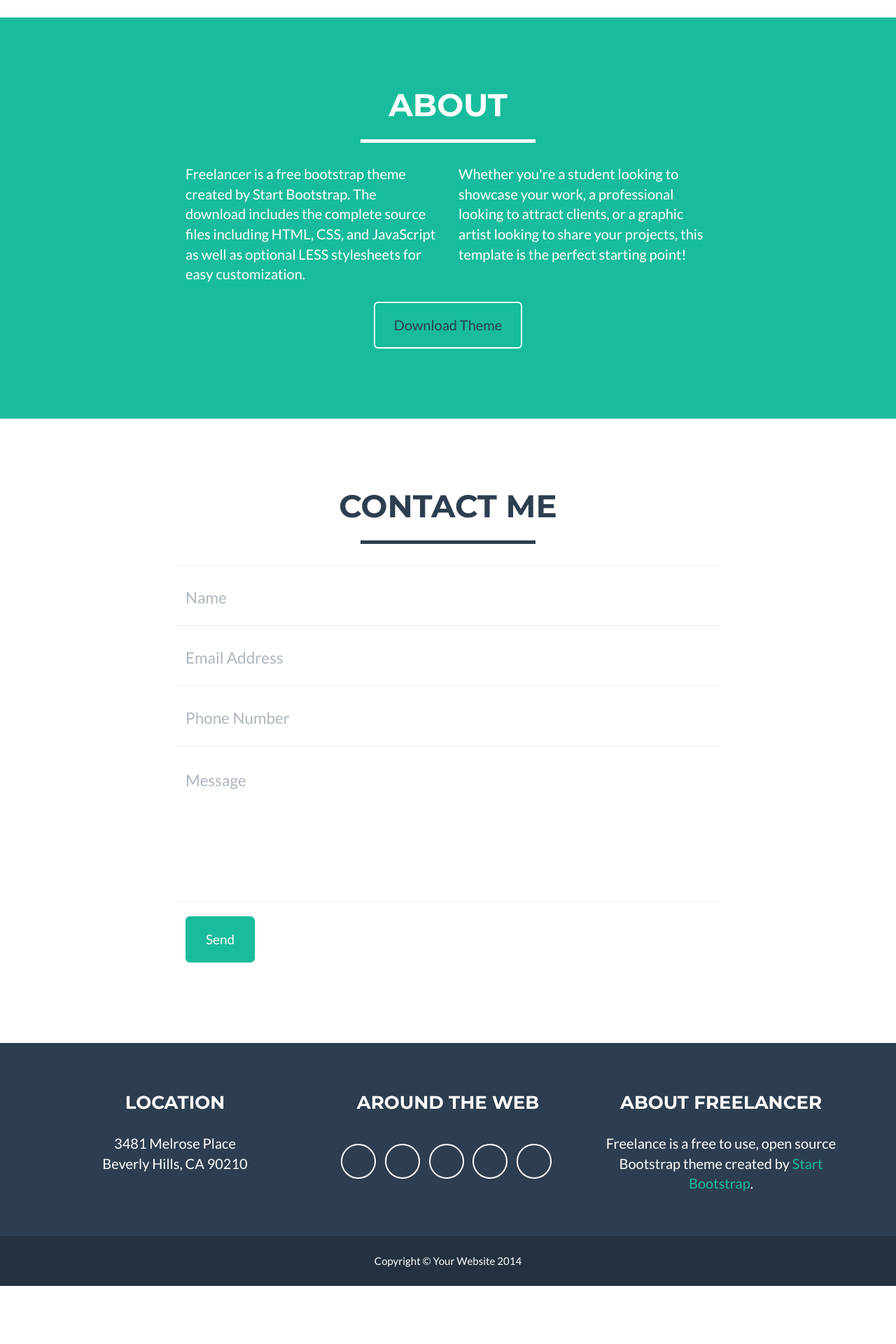
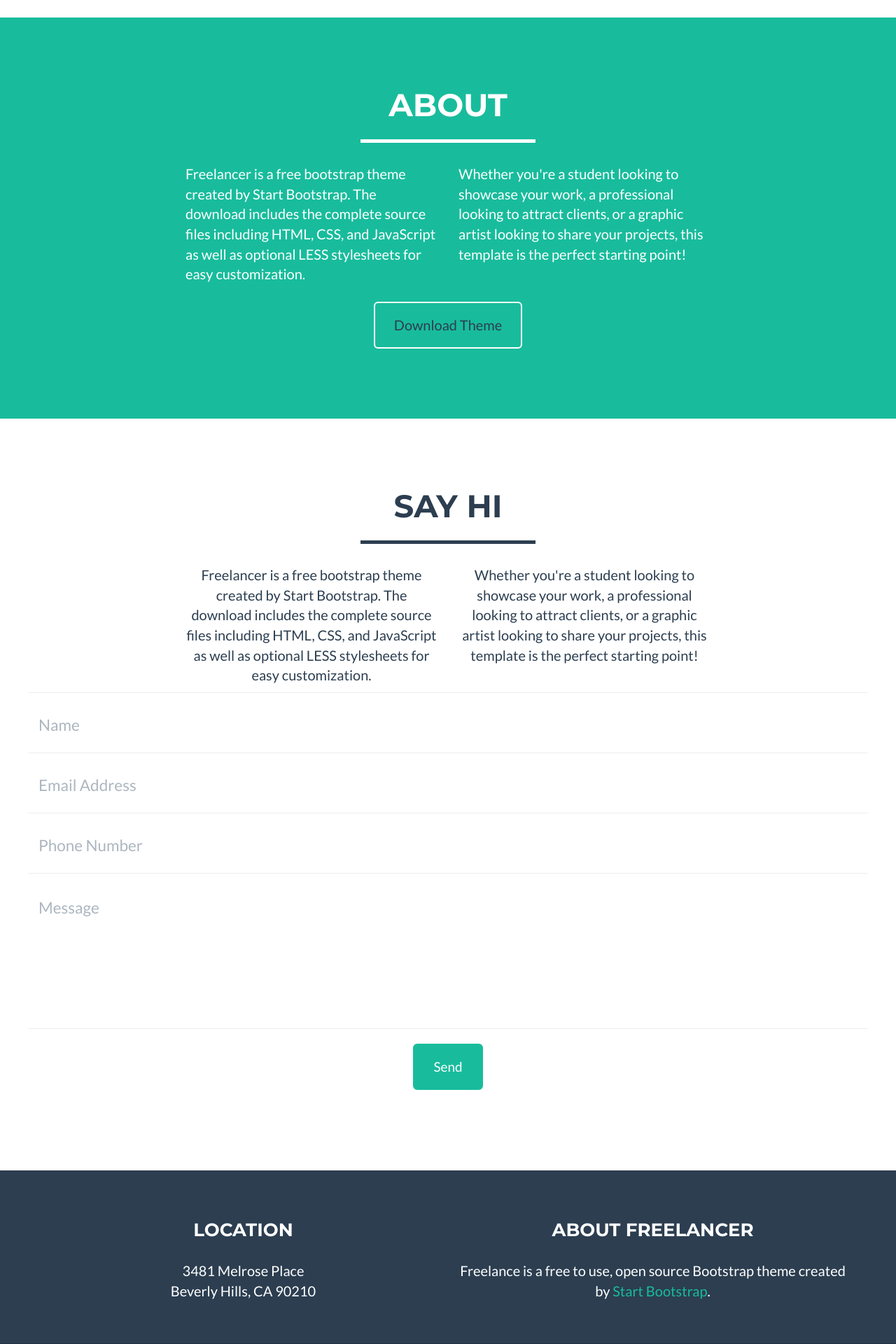
Before and after one commit to timmyreilly/YourDjangoSiteResume, a Django app: template app/templates/app/freelancer.html in a window 1280 px wide. Shown: the part 1640-3560 px from the top of the page at 70% size. Before the commit the page ends 3477 px from the top, so only its background shows below. Run offline with Django 3.2, Linux system fonts and the light colour scheme; the template is opened without the code that fills it: most values are stand-ins (such as "Sample title", 1, 10 or a date in 2020); some libraries are stand-ins or nearby versions.

Commit message:
about to remove contact

```diff
--- a/app/templates/app/freelancer.html
+++ b/app/templates/app/freelancer.html
@@ -11,7 +11,7 @@
 
     {% load staticfiles %}
 
-    <title>Freelancer - Start Bootstrap Theme</title>
+    <title>{{ title }}</title>
 
     <!-- Bootstrap Core CSS - Uses Bootswatch Flatly Theme: http://bootswatch.com/flatly/ -->
     <!--<link href="css/bootstrap.min.css" rel="stylesheet">-->
@@ -51,7 +51,7 @@
                     <span class="icon-bar"></span>
                     <span class="icon-bar"></span>
                 </button>
-                <a class="navbar-brand" href="#page-top">Start Bootstrap</a>
+                <a class="navbar-brand" href="#page-top">{{ your_name }} </a>
             </div>
 
             <!-- Collect the nav links, forms, and other content for toggling -->
@@ -83,9 +83,9 @@
                 <div class="col-lg-12">
                     <img class="img-responsive" src="{% static 'app/img/profile.png' %}" alt="">
                     <div class="intro-text">
-                        <span class="name">Start Bootstrap</span>
+                        <span class="name">Your Resume</span>
                         <hr class="star-light">
-                        <span class="skills">Web Developer - Graphic Artist - User Experience Designer</span>
+                        <span class="skills">What do you do?</span>
                     </div>
                 </div>
             </div>
@@ -97,7 +97,7 @@
         <div class="container">
             <div class="row">
                 <div class="col-lg-12 text-center">
-                    <h2>Portfolio</h2>
+                    <h2>Things I've Done</h2>
                     <hr class="star-primary">
                 </div>
             </div>
@@ -191,13 +191,29 @@
         </div>
     </section>
 
-    <!-- Contact Section -->
     <section id="contact">
         <div class="container">
             <div class="row">
                 <div class="col-lg-12 text-center">
+                    <h2>Say Hi</h2>
+                    <hr class="star-primary">
+                    <div class="row">
+                        <div class="col-lg-4 col-lg-offset-2">
+                            <p>Freelancer is a free bootstrap theme created by Start Bootstrap. The download includes the complete source files
+                                including HTML, CSS, and JavaScript as well as optional LESS stylesheets for easy customization.</p>
+                        </div>
+                        <div class="col-lg-4">
+                            <p>Whether you're a student looking to showcase your work, a professional looking to attract clients, or a graphic artist
+                                looking to share your projects, this template is the perfect starting point!</p>
+                        </div>
+
+    <!-- Contact Section -->
+    <!--
+        <section id="contact">
+        <div class="container">
+            <div class="row">
+                <div class="col-lg-12 text-center">
                     <h2>Contact Me</h2>
-                    <hr class="star-primary">
                 </div>
             </div>
             <div class="row">
@@ -251,31 +267,11 @@
         <div class="footer-above">
             <div class="container">
                 <div class="row">
-                    <div class="footer-col col-md-4">
+                    <div class="footer-col col-md-6">
                         <h3>Location</h3>
                         <p>3481 Melrose Place<br>Beverly Hills, CA 90210</p>
                     </div>
-                    <div class="footer-col col-md-4">
-                        <h3>Around the Web</h3>
-                        <ul class="list-inline">
-                            <li>
-                                <a href="#" class="btn-social btn-outline"><i class="fa fa-fw fa-facebook"></i></a>
-                            </li>
-                            <li>
-                                <a href="#" class="btn-social btn-outline"><i class="fa fa-fw fa-google-plus"></i></a>
-                            </li>
-                            <li>
-                                <a href="#" class="btn-social btn-outline"><i class="fa fa-fw fa-twitter"></i></a>
-                            </li>
-                            <li>
-                                <a href="#" class="btn-social btn-outline"><i class="fa fa-fw fa-linkedin"></i></a>
-                            </li>
-                            <li>
-                                <a href="#" class="btn-social btn-outline"><i class="fa fa-fw fa-dribbble"></i></a>
-                            </li>
-                        </ul>
-                    </div>
-                    <div class="footer-col col-md-4">
+                    <div class="footer-col col-md-6">
                         <h3>About Freelancer</h3>
                         <p>Freelance is a free to use, open source Bootstrap theme created by <a href="http://startbootstrap.com">Start Bootstrap</a>.</p>
                     </div>
--- a/app/views.py
+++ b/app/views.py
@@ -41,6 +41,8 @@ def freelancer(request):
         'app/freelancer.html',
         context_instance = RequestContext(request,
             {
-                'name': 'Tim'
+                'your_name': 'Tim',
+                'allyou': 'Title',
+
             })
     )
```
